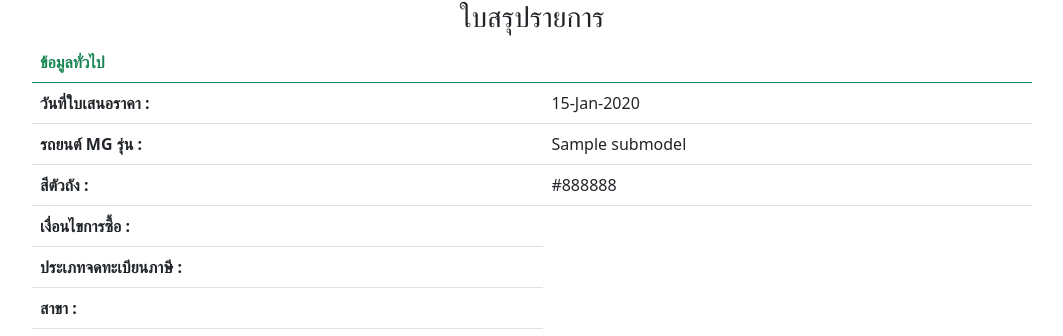
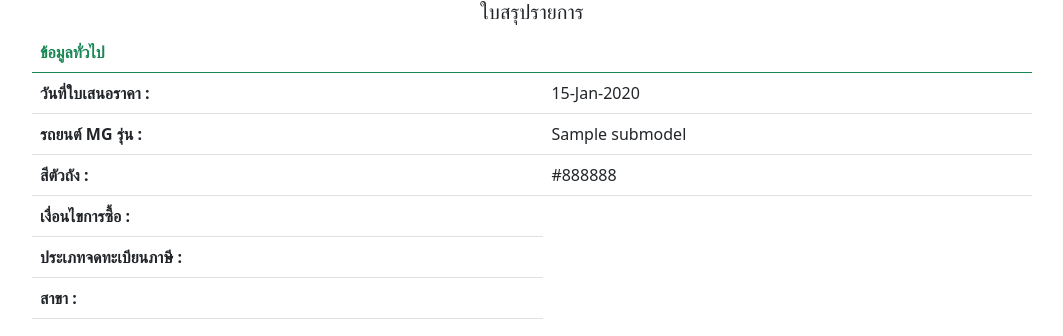
Before and after one commit to istyleT/Django-mg, a Django app: template templates/quotation.html in a window 1280 px wide. Shown: the top 336 px of the page, without its empty margins (108-1171 px from the left). Run offline with Django 4.2, Linux system fonts and the light colour scheme; the template is opened without the code that fills it: most values are stand-ins (such as "Sample title", 1, 10 or a date in 2020); some libraries are stand-ins or nearby versions.

Commit message:
31-10-22-2:34

```diff
--- a/static/css/print.css
+++ b/static/css/print.css
@@ -10,7 +10,7 @@
 
 #onepage {
                     display: flex;
-                    font-size: 12px;
+
 }
 
 table {
@@ -18,5 +18,5 @@ table {
 }
 
 table tbody tr {
-                    margin-top: 1px;
+                    margin-top: 0px;
 }
--- a/templates/quotation.html
+++ b/templates/quotation.html
@@ -15,7 +15,7 @@
 </head>
 <body>
 <header class="header">
-                    <h3 align="center" >ใบสรุปรายการ</h3>
+                    <h5 align="center" >ใบสรุปรายการ</h5>
 </header>
 <div id="onepage">
   <div class="container" style="width: 80vw;">
```
